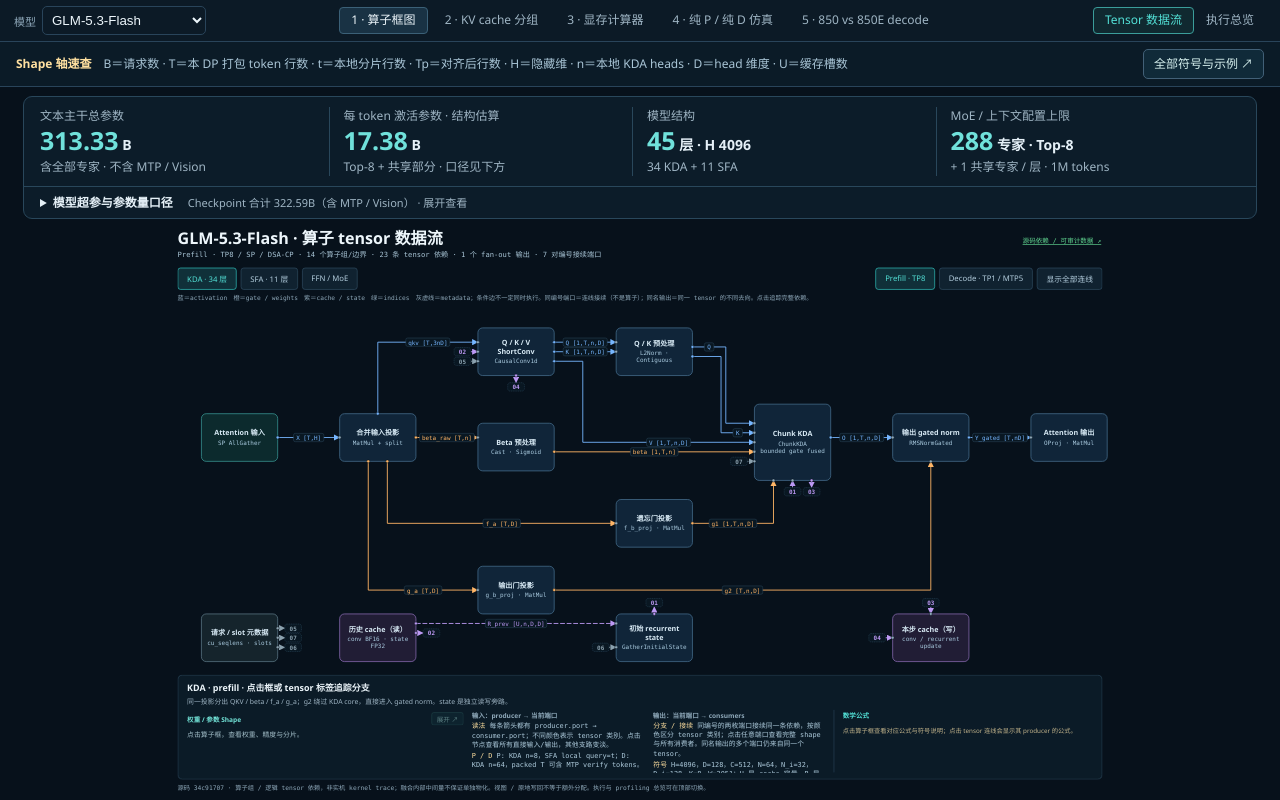
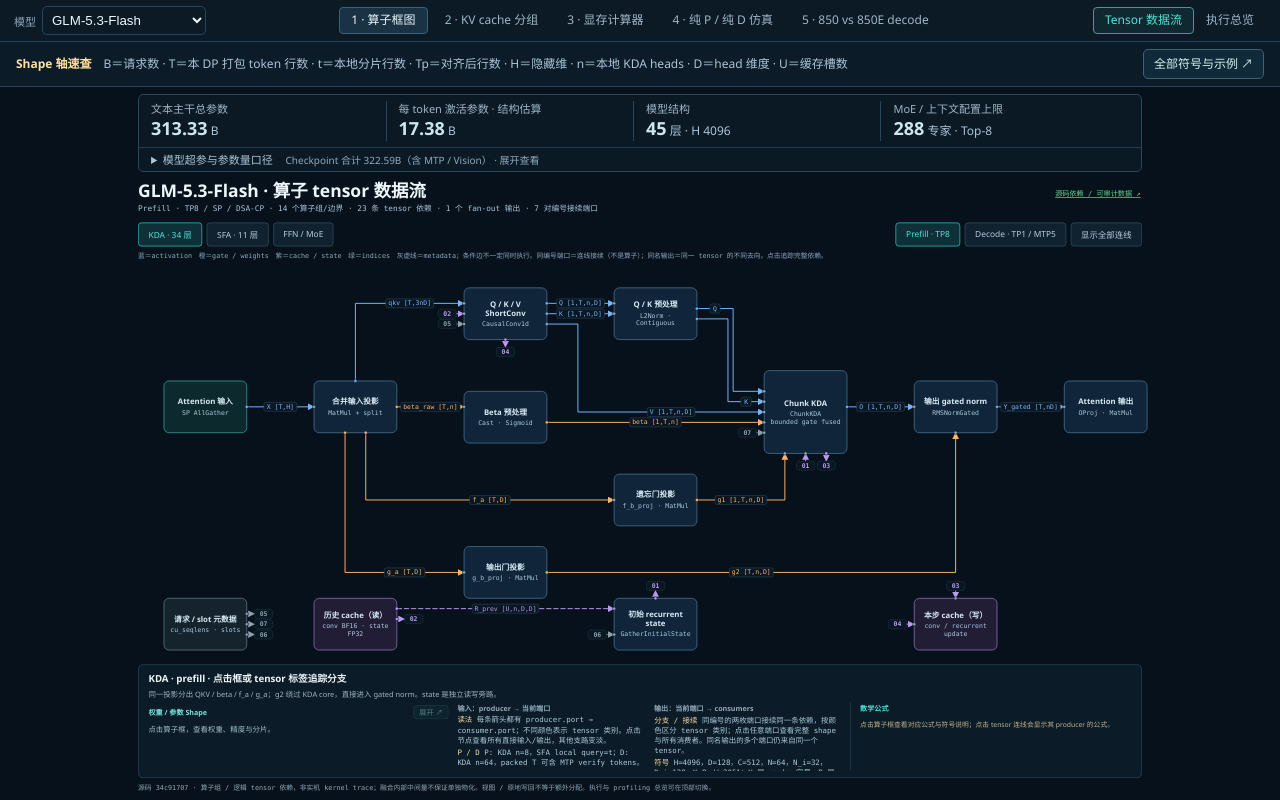
Before and after one commit to Biuapha/LLM-Analysis, a plain HTML site: page glm53_prefill_decode_operator_block_diagram.html in a window 1280 px wide. Drawn offline with Linux system fonts and the light colour scheme.

Commit message:
Balance model summary proportions with the operator diagram

```diff
--- a/glm53_prefill_decode_operator_block_diagram.html
+++ b/glm53_prefill_decode_operator_block_diagram.html
@@ -258,18 +258,19 @@ html,body{width:100%;height:100%;margin:0;overflow:hidden}body{display:block;bac
 </style>
 
 <style id="glm53-model-facts-style">
-#operator-page{display:flex;flex-direction:column;gap:4px}
+#operator-page{display:flex;flex-direction:column;gap:2px;container-type:size}
 #operator-page>svg{flex:1 1 0;min-height:0;width:100%;height:0}
-.model-facts{align-self:stretch;flex:0 0 auto;max-height:55%;min-height:0;overflow:auto;margin:4px 18px 0;border:1px solid #29475b;border-radius:9px;background:#0c1c29;color:#d7e9f4;font:12px/1.45 "Segoe UI","Microsoft YaHei",sans-serif}
-.model-facts-metrics{display:grid;grid-template-columns:repeat(4,minmax(0,1fr));padding:10px 16px;gap:14px}
-.model-facts-metrics>div{min-width:0;border-right:1px solid #29475b;padding-right:10px}.model-facts-metrics>div:last-child{border:0}
-.model-facts-metrics span,.model-facts-metrics em{display:block;color:#9fb5c4;font-style:normal}
-.model-facts-metrics strong{display:block;font-size:25px;line-height:1.35;color:#70e1db;font-variant-numeric:tabular-nums}.model-facts-metrics small{font-size:14px;color:#e5f0f7;font-weight:600}
-.model-facts-details{border-top:1px solid #29475b}.model-facts-details>summary{padding:7px 16px;cursor:pointer;color:#e5f0f7;font-weight:600}.model-facts-details>summary span{font-size:11px;color:#9fb5c4;font-weight:400;margin-left:12px}.model-facts-details>summary:focus-visible{outline:2px solid #36d8d2;outline-offset:-3px}
-.model-facts-content{padding:0 16px 12px}.model-facts-grid{display:grid;grid-template-columns:1fr 1fr;gap:0 24px;margin:0}.model-facts-grid>div{display:grid;grid-template-columns:114px 1fr;padding:8px 0;border-top:1px solid #203b4c;gap:10px}.model-facts-grid dt{font-weight:600;color:#a9c5d6}.model-facts-grid dd{margin:0;overflow-wrap:anywhere}
+/* Match the compact summary to the diagram's 1600:960 drawing area. */
+.model-facts{align-self:center;flex:0 0 auto;width:min(calc(100% - 48px),calc((100cqh - 82px)*1.616667));max-height:45%;min-height:0;overflow:auto;margin:2px 0 0;border:1px solid #29475b;border-radius:5px;background:#0b1925;color:#d7e9f4;font:11px/1.4 "Segoe UI","Microsoft YaHei",sans-serif}
+.model-facts-metrics{display:grid;grid-template-columns:repeat(4,minmax(0,1fr));padding:6px 12px;gap:12px}
+.model-facts-metrics>div{min-width:0;border-right:1px solid #29475b;padding-right:8px}.model-facts-metrics>div:last-child{border:0}
+.model-facts-metrics span{display:block;color:#9fb5c4;font-size:11px}.model-facts-metrics em{display:none}
+.model-facts-metrics strong{display:block;font-size:18px;line-height:1.35;color:#cde5ee;font-weight:650;font-variant-numeric:tabular-nums}.model-facts-metrics small{font-size:12px;color:#a9c5d6;font-weight:500}
+.model-facts-details{border-top:1px solid #203b4c}.model-facts-details>summary{padding:4px 12px;cursor:pointer;color:#a9c5d6;font-weight:500}.model-facts-details>summary span{font-size:10px;color:#8fa9ba;font-weight:400;margin-left:10px}.model-facts-details>summary:focus-visible{outline:2px solid #36d8d2;outline-offset:-3px}
+.model-facts-content{padding:0 12px 10px;font-size:12px}.model-facts-grid{display:grid;grid-template-columns:1fr 1fr;gap:0 20px;margin:0}.model-facts-grid>div{display:grid;grid-template-columns:102px 1fr;padding:7px 0;border-top:1px solid #203b4c;gap:8px}.model-facts-grid dt{font-weight:600;color:#a9c5d6}.model-facts-grid dd{margin:0;overflow-wrap:anywhere}
 .model-facts-method{border-top:1px solid #355469;margin-top:8px;color:#a9c5d6;font-size:11px}.model-facts-method p{margin:8px 0 0}.model-facts-method a{color:#62d993}
-@media(max-width:850px){.model-facts{margin:3px 5px 0}.model-facts-metrics{grid-template-columns:repeat(2,minmax(0,1fr));gap:8px;padding:8px 12px}.model-facts-metrics>div:nth-child(2){border:0}.model-facts-metrics strong{font-size:20px}.model-facts-grid{grid-template-columns:1fr}.model-facts-details>summary span{display:block;margin-left:0}}
-@media print{#operator-page{display:flex!important}.model-facts{max-height:none;overflow:visible}.model-facts-metrics{grid-template-columns:repeat(4,minmax(0,1fr))}}
+@media(max-width:850px){.model-facts{width:calc(100% - 24px);margin-top:2px}.model-facts-metrics{grid-template-columns:repeat(2,minmax(0,1fr));gap:5px 10px;padding:6px 10px}.model-facts-metrics>div:nth-child(2){border:0}.model-facts-metrics strong{font-size:16px}.model-facts-grid{grid-template-columns:1fr}.model-facts-details>summary span{display:block;margin-left:0}}
+@media print{#operator-page{display:flex!important;container-type:normal}.model-facts{width:calc(100% - 48px);max-height:none;overflow:visible}.model-facts-metrics{grid-template-columns:repeat(4,minmax(0,1fr))}}
 </style>
 </head><body>
 <main class="deck-shell"><nav class="deck-bar" aria-label="文档页签">
```
